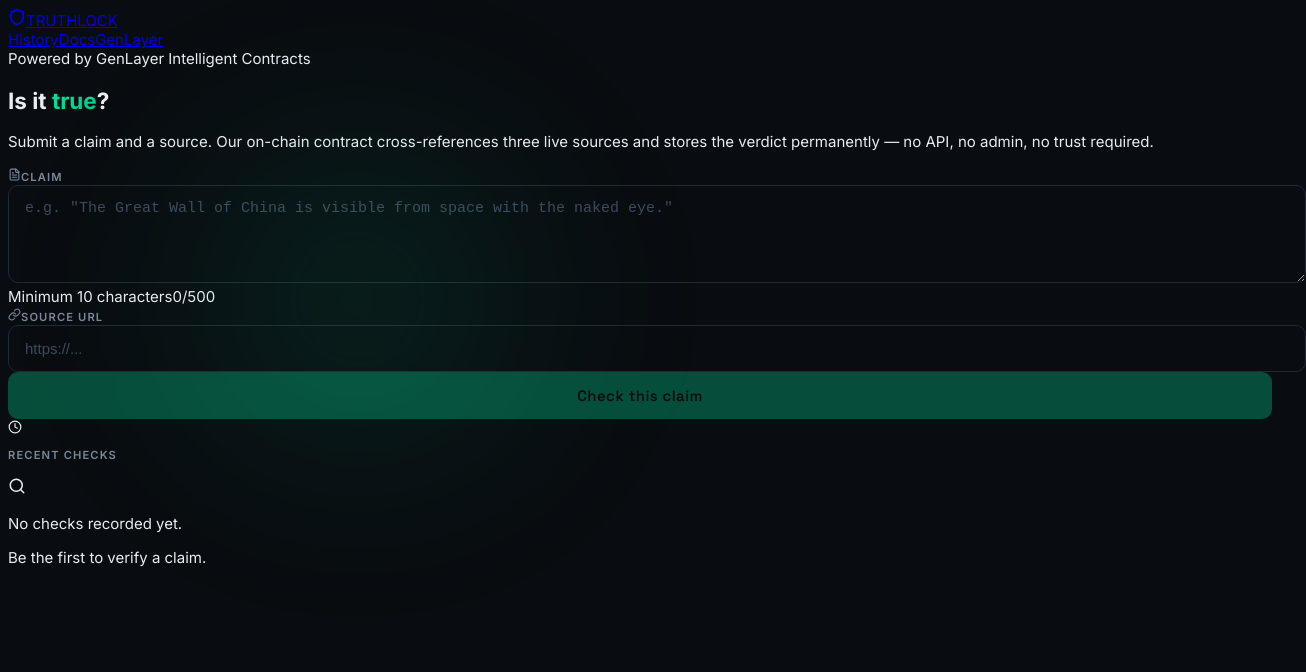
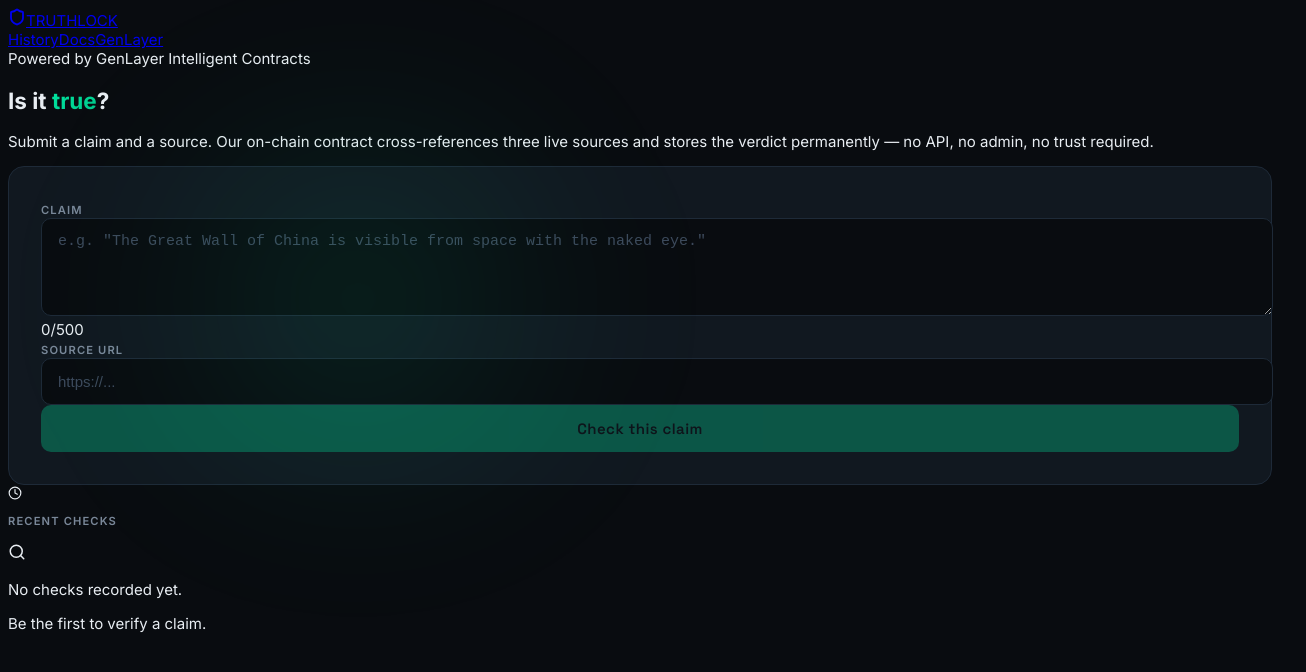
Before and after one commit to habte-selassie27/Consensus--Fact, a Next.js app in the folder frontend/: page / in a window 1280 px wide. Shown: the top 672 px of the page, 1306 px wide, since content can reach past the window. Built offline with nearby package versions, Linux system fonts and the light colour scheme.

Commit message:
fix(ui): simplify claim form with solid card background and clean layout
Removed glass morphism class, icon decorations, and extra wrapper divs.
Uses new .card utility class with solid background. Simplified validation
messages and button text. Form now has clear visual boundary.

```diff
--- a/frontend/components/ClaimForm.tsx
+++ b/frontend/components/ClaimForm.tsx
@@ -1,7 +1,6 @@
 "use client";
 
 import { useState } from "react";
-import { LinkIcon, FileText, AlertCircle } from "lucide-react";
 
 interface ClaimFormProps {
   onSubmit: (claim: string, url: string) => void;
@@ -30,21 +29,11 @@
   }
 
   return (
-    <form
-      onSubmit={handleSubmit}
-      className="glass rounded-2xl p-6 sm:p-8 glow-signal"
-      noValidate
-    >
-      {/* Claim field */}
-      <div className="mb-6">
-        <label
-          htmlFor="claim"
-          className="label mb-2.5 flex items-center gap-2"
-        >
-          <FileText size={13} className="text-ink-ghost" />
+    <form onSubmit={handleSubmit} className="card" noValidate>
+      <div className="mb-5">
+        <label htmlFor="claim" className="label mb-2 block">
           Claim
         </label>
-        <div className="relative">
         <textarea
           id="claim"
           rows={4}
@@ -55,22 +44,11 @@
           placeholder='e.g. "The Great Wall of China is visible from space with the naked eye."'
           aria-invalid={touched && !claimValid}
           required
-            className="!rounded-xl"
         />
-        </div>
         <div className="mt-2 flex justify-between font-mono text-xs">
           <span className="text-ink-ghost">
-            {touched && !claimValid && claim.trim().length > 0 ? (
-              <span className="flex items-center gap-1 text-danger">
-                <AlertCircle size={11} />
-                Minimum {MIN_CLAIM_LENGTH} characters
-              </span>
-            ) : (
-              <span className="text-ink-ghost/50">
-                {claim.trim().length > 0
-                  ? ""
-                  : "Minimum 10 characters"}
-              </span>
+            {touched && !claimValid && claim.trim().length > 0 && (
+              <span className="text-danger">Min {MIN_CLAIM_LENGTH} chars</span>
             )}
           </span>
           <span
@@ -85,13 +63,8 @@
         </div>
       </div>
 
-      {/* URL field */}
-      <div className="mb-7">
-        <label
-          htmlFor="source-url"
-          className="label mb-2.5 flex items-center gap-2"
-        >
-          <LinkIcon size={13} className="text-ink-ghost" />
+      <div className="mb-6">
+        <label htmlFor="source-url" className="label mb-2 block">
           Source URL
         </label>
         <input
@@ -103,30 +76,20 @@
           placeholder="https://..."
           aria-invalid={touched && !urlValid}
           required
-          className="!rounded-xl"
         />
         {touched && !urlValid && url.length > 0 && (
-          <p className="mt-2 flex items-center gap-1 text-xs text-danger">
-            <AlertCircle size={11} />
-            Source URL must start with https://
+          <p className="mt-2 text-xs text-danger">
+            Must start with https://
           </p>
         )}
       </div>
 
-      {/* Submit */}
       <button
         type="submit"
         className="btn-primary"
         disabled={!formValid || isLoading}
       >
-        {isLoading ? (
-          <span className="flex items-center justify-center gap-2">
-            <span className="h-4 w-4 animate-spin rounded-full border-2 border-void/30 border-t-void" />
-            Checking...
-          </span>
-        ) : (
-          "Check this claim"
-        )}
+        {isLoading ? "Checking..." : "Check this claim"}
       </button>
     </form>
   );
```
Lines whose indentation alone changed are shown as unchanged.
